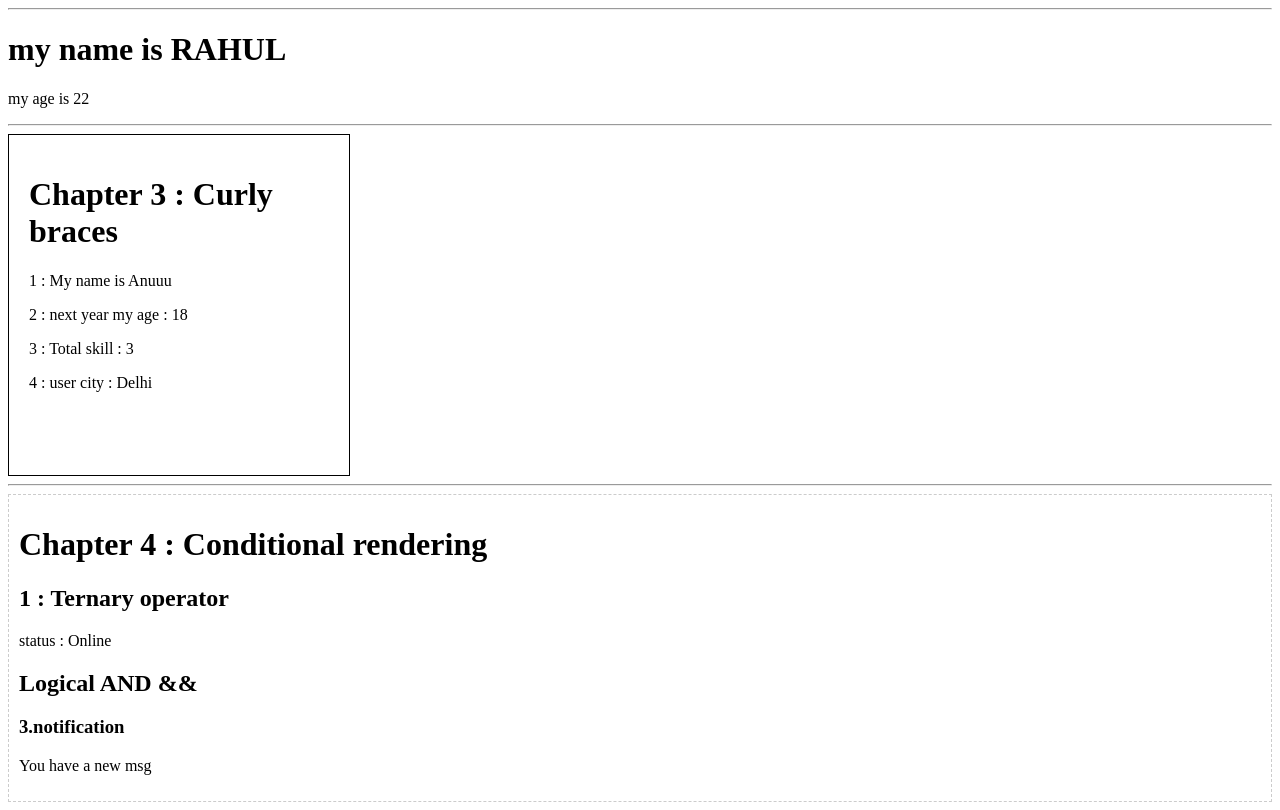
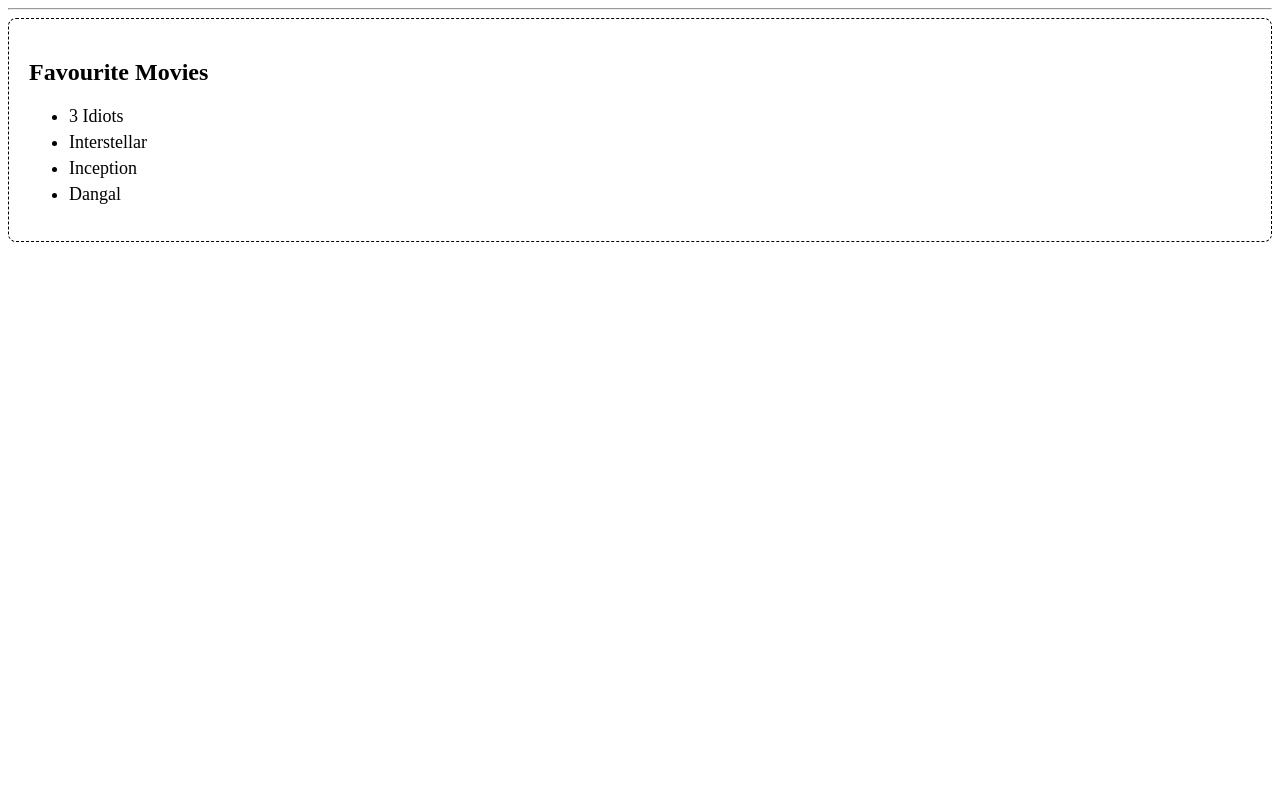
Before and after one commit to Deepanshuchauhan716/Learn_React, a React (Vite) app: page / in a window 1280 px wide. Built offline with nearby package versions, Linux system fonts and the light colour scheme.

Commit message:
Index and key

```diff
--- /dev/null
+++ b/src/05-JSX.jsx
@@ -0,0 +1,32 @@
+// 📖 Chapter 5: Lists aur key ka Raaz
+// 1. Problem kya hai? (Why we need this)
+// Maan lo aapke paas JavaScript mein ek Array hai:
+
+// javascript
+// const fruits = ["Apple", "Banana", "Mango"];
+// Ab aapko inko screen par list ki tarah dikhana hai. Aap seedha {fruits} nahi likh sakte, kyunki JavaScript array ko screen par direct nahi dikha sakte.
+
+
+// 2. Solution: .map() Function
+// JavaScript ka .map() function array ke har ek item par jaata hai, aur usko ek naye element (JSX tag) mein badal deta hai.
+
+function MovieList(){
+
+    const Movies = ["3 Idiots", "Interstellar", "Inception", "Dangal"];
+
+    return(
+        <div style={{padding:"20px",border:"1px dashed black",borderRadius:"8px"}}>
+            <h2>Favourite Movies</h2>
+
+            <ul>
+                {Movies.map((movie,index) => (
+                    <li key={index} style={{fontSize: "18px", margin: "5px 0"}}>
+                        {movie}
+                    </li>
+                ))}
+            </ul>
+        </div>
+    );
+}
+
+export {MovieList};
--- a/src/App.jsx
+++ b/src/App.jsx
@@ -2,6 +2,7 @@ import MyJSXPractice from "./01-JSX";
 import { Rule1,Rule2,Rule3} from "./02-JSX";
 import { User ,CurlyBraces} from "./03-JSX";
 import { ConditionalDemo } from "./04-JSX";
+import { MovieList } from "./05-JSX";
 
 
 function App() {
@@ -14,12 +15,14 @@ function App() {
         <Rule2></Rule2>
         <hr />
         <Rule3></Rule3> */}
-        <hr />
+        {/* <hr />
         <User></User>
         <hr />
         <CurlyBraces></CurlyBraces>
         <hr />
-        <ConditionalDemo></ConditionalDemo>
+        <ConditionalDemo></ConditionalDemo> */}
+        <hr />
+        <MovieList></MovieList>
       </div>
     );
   }
```
Also changed, not shown: src/06-JSX.jsx (added).
